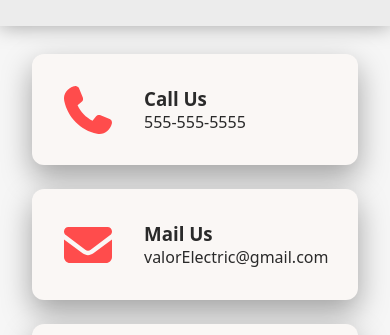
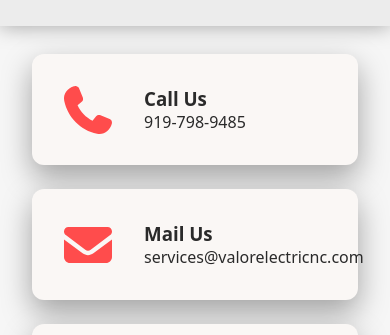
Before and after one commit to Plofland/ValorElectric, a React (Vite) app: page / in a window 390 px wide. Shown: the part 1661-1996 px from the top of the page. Built offline with nearby package versions, Linux system fonts and the light colour scheme.

Commit message:
update phone # and email

```diff
--- a/src/components/Footer.tsx
+++ b/src/components/Footer.tsx
@@ -11,24 +11,24 @@ const Footer = () => {
 			<ContactContainer>
 				<Fade direction="up" cascade damping={0.15} triggerOnce>
 					{/* Phone Us (Clickable) */}
-					<ContactCard href="tel:5555555555">
+					<ContactCard href="tel:9197989485">
 						<IconContainer>
 							<FontAwesomeIcon icon={faPhone} />
 						</IconContainer>
 						<ContactText>
 							<h3>Call Us</h3>
-							555-555-5555
+							919-798-9485
 						</ContactText>
 					</ContactCard>
 
 					{/* Mail Us (Clickable) */}
-					<ContactCard href="mailto:valorElectric@gmail.com">
+					<ContactCard href="mailto:services@valorelectricnc.com">
 						<IconContainer>
 							<FontAwesomeIcon icon={faEnvelope} />
 						</IconContainer>
 						<ContactText>
 							<h3>Mail Us</h3>
-							valorElectric@gmail.com
+							services@valorelectricnc.com
 						</ContactText>
 					</ContactCard>
 					{/* Facebook (Clickable) */}
```
